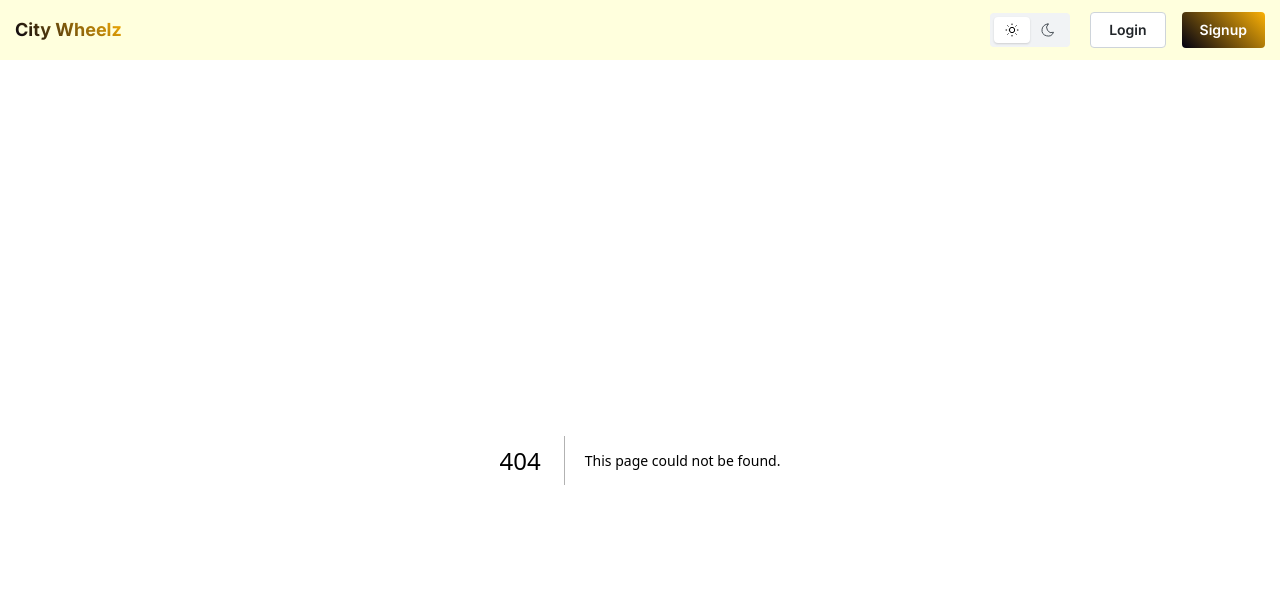
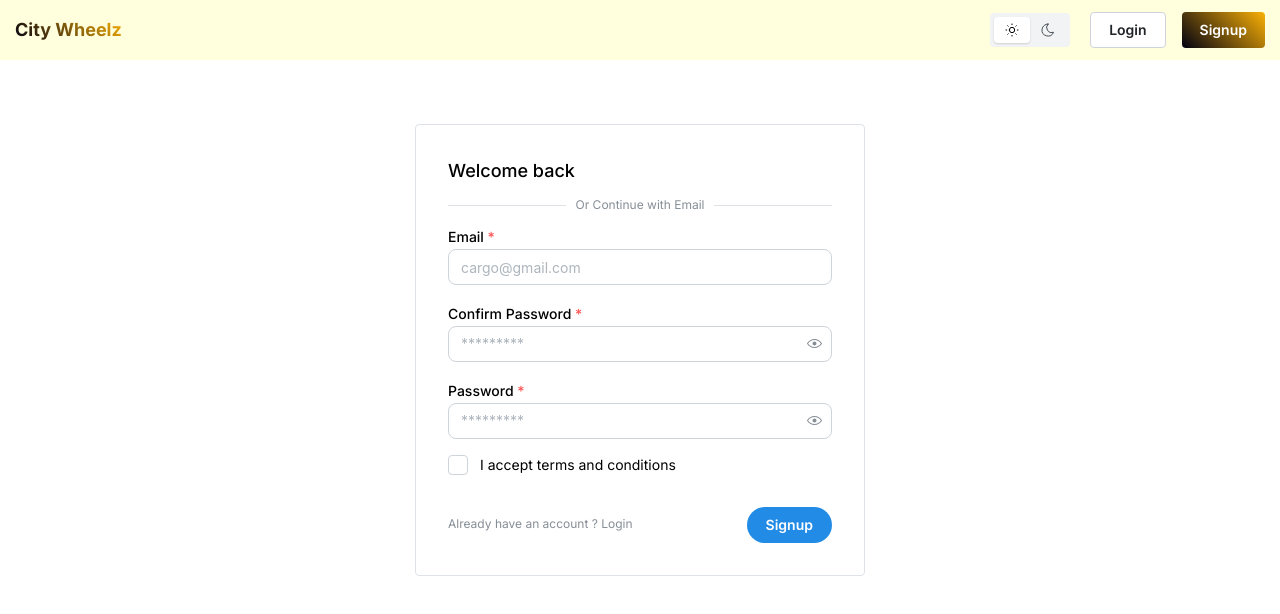
Before and after one commit to s-kvng/City_Wheelz, a Next.js app: page /signup in a window 1280 px wide. Before the commit this address had no page. Shown: the top 614 px of the page. Built offline with nearby package versions, Linux system fonts and the light colour scheme.

Commit message:
ui: add auth pages
Create login and signup pages , with some additional pages not implemented yet

```diff
--- /dev/null
+++ b/src/app/login/page.tsx
@@ -0,0 +1,12 @@
+import Login from '@/features/Auth/Login'
+import React from 'react'
+
+const LoginPage = () => {
+  return (
+    <div>
+      <Login/>
+    </div>
+  )
+}
+
+export default LoginPage
--- /dev/null
+++ b/src/app/signup/page.tsx
@@ -0,0 +1,12 @@
+import Signup from '@/features/Auth/Signup'
+import React from 'react'
+
+const SignPage = () => {
+  return (
+    <div>
+        <Signup/>
+    </div>
+  )
+}
+
+export default SignPage
--- /dev/null
+++ b/src/features/Auth/Login.tsx
@@ -0,0 +1,58 @@
+"use client"
+
+import { Box, Paper, Stack, Text, TextInput,
+  PaperProps, PasswordInput, Group, Anchor, Button } from '@mantine/core'
+import React from 'react'
+import Link from 'next/link'
+
+import DividerUi from '@/components/ui/DividerUi'
+import classes from './Style.module.css'
+
+
+const Login = (props : PaperProps) => {
+  return (
+    <Box>
+        <Paper className={classes.formPaper} withBorder {...props}>
+            <Text size='lg' fw={500}>
+                Welcome back
+            </Text>
+            <DividerUi label="Or Continue with Email" />
+
+            <form className='mt-4'>
+              <Stack>
+                <TextInput
+                  required
+                  label="Email"
+                  placeholder="cargo@gmail.com"
+                  radius={"md"}
+                />
+                <PasswordInput required
+                  label="Password"
+                  placeholder="*********"
+                  radius={"md"}
+                />
+              </Stack>
+
+              <Group justify='space-between' mt="xl">
+                <Anchor
+                  component={Link}
+                  href={"signup"}
+                  type='button'
+                  c={"dimmed"}
+                  size='xs'
+                >
+                  Don{`'`}t have an account ? Register
+                </Anchor>
+                <Button type='submit' radius={"xl"}>
+                  Login
+                </Button>
+              </Group>
+
+
+            </form>
+        </Paper>
+    </Box>
+  )
+}
+
+export default Login
--- /dev/null
+++ b/src/features/Auth/Signup.tsx
@@ -0,0 +1,66 @@
+"use client"
+
+import { Box, Paper, Stack, Text, TextInput,
+    PaperProps, PasswordInput, Group, Anchor, Button, Checkbox } from '@mantine/core'
+import React from 'react'
+import Link from 'next/link'
+
+import DividerUi from '@/components/ui/DividerUi'
+import classes from './Style.module.css'
+
+
+const Signup = (props : PaperProps) => {
+  return (
+    <Box px={"md"} py={"xl"}>
+        <Paper className={classes.formPaper} withBorder {...props}>
+            <Text size='lg' fw={500}>
+                Welcome back
+            </Text>
+            <DividerUi label="Or Continue with Email" />
+
+            <form className='mt-4'>
+              <Stack>
+                <TextInput
+                  required
+                  label="Email"
+                  placeholder="cargo@gmail.com"
+                  radius={"md"}
+                />
+                <PasswordInput required
+                  label="Confirm Password"
+                  placeholder="*********"
+                  radius={"md"}
+                />
+
+                <PasswordInput required
+                  label="Password"
+                  placeholder="*********"
+                  radius={"md"}
+                />
+
+                <Checkbox label="I accept terms and conditions"/>
+              </Stack>
+
+              <Group  justify='space-between' mt="xl">
+                <Anchor
+                  component={Link}
+                  href={"/login"}
+                  type='button'
+                  c={"dimmed"}
+                  size='xs'
+                >
+                  Already have an account ? Login
+                </Anchor>
+                <Button type='submit' radius={"xl"}>
+                  Signup
+                </Button>
+              </Group>
+
+
+            </form>
+        </Paper>
+    </Box>
+  )
+}
+
+export default Signup
--- /dev/null
+++ b/src/features/Auth/Style.module.css
@@ -0,0 +1,7 @@
+.formPaper {
+  width: 100%;
+  max-width: 450px;
+  border-radius: var(--mantine-radius-sm);
+  padding: var(--mantine-spacing-xl);
+  margin: var(--mantine-spacing-xl) auto;
+}
```
Also changed, not shown: src/features/Auth/GoogleButton.tsx (added, +19 -0 lines), src/features/Auth/NotVerifiedAlert.tsx (added, +20 -0 lines), src/features/Auth/Verified.tsx (added, +25 -0 lines).
